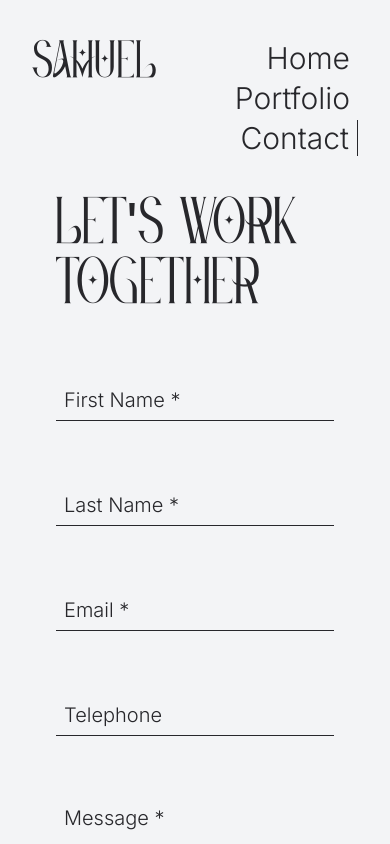
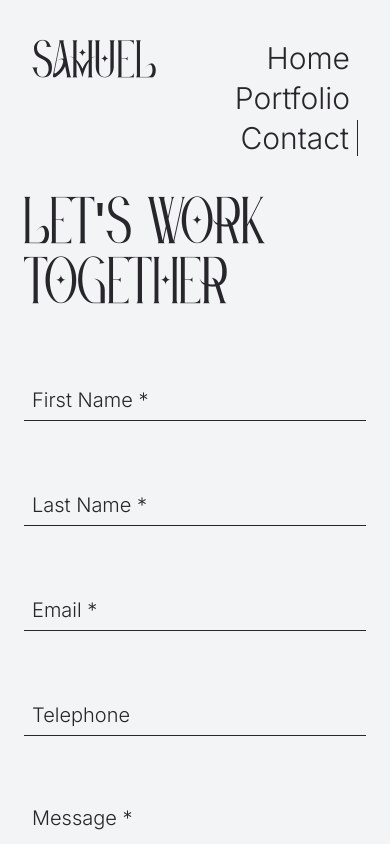
Before and after one commit to SamuelVanhaecke/portfolio-website-nextjs, a Next.js app: page /contact in a window 390 px wide. Shown: the top 844 px of the page. Built offline with nearby package versions, Linux system fonts and the light colour scheme.

Commit message:
feat: some more responsiveness fixes

```diff
--- a/src/components/Layout.tsx
+++ b/src/components/Layout.tsx
@@ -5,7 +5,7 @@ export default function Layout({ children }: { children: React.ReactNode }) {
   return (
     <>
       <Navbar />
-      <div className="m-auto max-w-screen-2xl px-6 md:mb-24 md:px-16 xl:px-28">
+      <div className="max-w-[1800px] m-auto flex flex-col items-center px-6 md:mb-24 md:px-16 xl:px-28">
         {children}
       </div>
       <Footer />
--- a/src/pages/contact.tsx
+++ b/src/pages/contact.tsx
@@ -104,12 +104,12 @@ export default () => {
   return (
     <Layout>
       {/* <BackgroundGradientOrange /> */}
-      <div className="m-auto max-w-screen-lg px-8 md:px-24 lg:px-0">
+      <div className="w-full max-w-screen-lg">
         <h1 className="mb-12 font-ilyas text-6xl uppercase md:mb-20 md:text-7xl lg:text-8xl">
           Let&apos;s work <br /> together
         </h1>
         <form
-          className="m-auto mb-64 flex flex-col gap-12"
+          className="m-auto mb-20 flex flex-col gap-12 md:mb-64"
           onSubmit={handleForm}
         >
           <div className="flex w-full flex-col gap-12 md:flex-row md:gap-6">
--- a/src/pages/index.tsx
+++ b/src/pages/index.tsx
@@ -114,7 +114,7 @@ export default () => {
         whileInView={{ opacity: 1, y: 0 }}
         transition={{ duration: 0.4, ease: 'circOut', delay: 0.1 }}
         viewport={{ once: true }}
-        className=""
+        className="w-full"
       >
         <h2 className="font-ilyas text-6xl uppercase">Highlighted projects</h2>
         <ProjectSlider isVisible={true} />
--- a/src/pages/portfolio.tsx
+++ b/src/pages/portfolio.tsx
@@ -29,7 +29,7 @@ export default () => {
       <BackgroundGradient />
       {/* <BackgroundGradientOrange /> */}
       <Layout>
-        <div className="m-auto max-w-screen-lg px-8 md:px-24 lg:px-0">
+        <div className="w-full">
           {/* <Image
             className="absolute -left-64 top-[50%] -z-50"
             src={orangeGradient}
@@ -37,10 +37,9 @@ export default () => {
           /> */}
           {/* <Image className="absolute left-56 -z-40" src={blueGradient} alt="" /> */}
           <h1 className="mb-12 font-ilyas text-6xl uppercase md:mb-20 md:text-7xl lg:text-8xl">
-            Take a look <br />
-            at my work
+            Take a look at <br /> my work
           </h1>
-          <div className="flex flex-col gap-24 md:gap-48 lg:gap-64">
+          <div className="flex flex-col gap-12 sm:gap-24 md:gap-48 lg:gap-64">
             {/* @ts-ignore */}
             {projects.map(item => (
               <Link
@@ -57,7 +56,7 @@ export default () => {
                   width={item.coverImageDimensions.width}
                   height={item.coverImageDimensions.height}
                 />
-                <ul className="absolute bottom-5 right-5 flex flex-row-reverse flex-wrap-reverse gap-3  md:flex-nowrap">
+                <ul className="absolute bottom-5 right-5 left-5 flex flex-row-reverse flex-wrap-reverse gap-3  md:flex-nowrap">
                   {/* @ts-ignore */}
                   {item.tags.map(tag => (
                     <li
--- a/src/pages/project/[pid].tsx
+++ b/src/pages/project/[pid].tsx
@@ -79,7 +79,7 @@ export default () => {
   return (
     <Layout>
       {project ? (
-        <div className="m-auto max-w-screen-2xl px-8 md:px-16 xl:px-28 2xl:px-0">
+        <div className="m-auto w-full">
           <h1 className="mb-9 font-ilyas text-8xl uppercase">
             {project.title}
           </h1>
```
